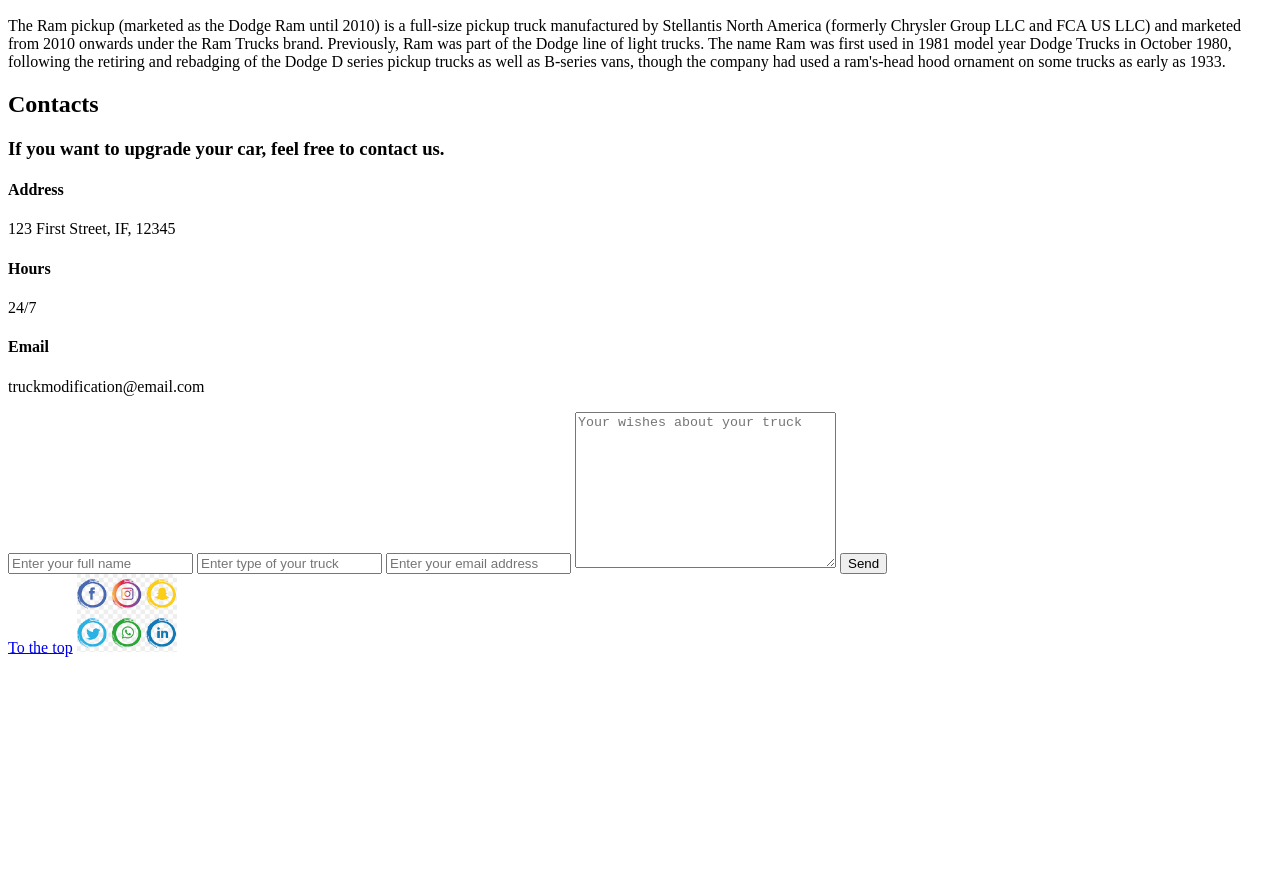
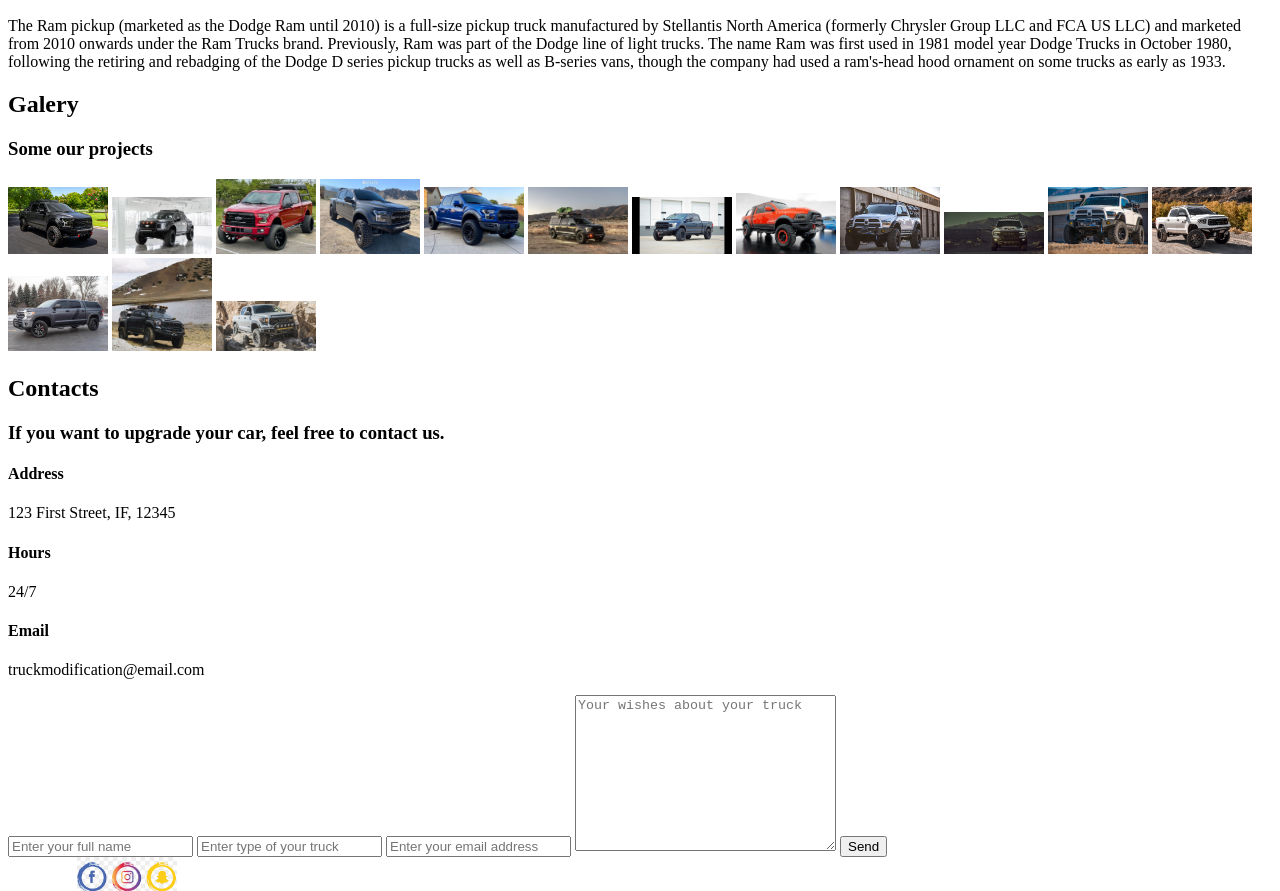
Before and after one commit to SerhiiBodnar/html-lending, a plain HTML site: page index.html in a window 1280 px wide. Shown: the part 1448-2339 px from the top of the page. Before the commit the page ends 2112 px from the top, so only its background shows below. Drawn offline with Linux system fonts and the light colour scheme.

Commit message:
added galery section

```diff
--- a/index.html
+++ b/index.html
@@ -57,7 +57,25 @@
 
         </section>
         <section class="galery">
-
+            <h2 class="galery__title">Galery</h2>
+            <h3 class="galery__subtitle">Some our projects</h3>
+            <div class="galery__carousel carousel">
+                <img width="100" src="img/F-150mods.jpg" alt="Ford">
+                <img width="100" src="img/f150-baja.webp" alt="Ford">
+                <img width="100" src="img/f150-mods-camp.webp" alt="Ford">
+                <img width="100" src="img/f150-raptor-mods.jpg" alt="Ford">
+                <img width="100" src="img/f150-raptor.jpg" alt="Ford">
+                <img width="100" src="img/f150camp.jpg" alt="Ford">
+                <img width="100" src="img/f150galery.jpg" alt="Ford">
+                <img width="100" src="img/ram-2500.jpg" alt="Ram">
+                <img width="100" src="img/ram-camp.jpg" alt="Ram">
+                <img width="100" src="img/ram-galery.webp" alt="Ram">
+                <img width="100" src="img/ram-mods.jpg" alt="Ram">
+                <img width="100" src="img/tundra-mods.jpg" alt="Tundra">
+                <img width="100" src="img/tundra-galery.jpg" alt="Tundra">
+                <img width="100" src="img/tundra-camp.jpg" alt="Tundra">
+                <img width="100" src="img/tundra-rocks.jpg" alt="Tundra">
+            </div>
         </section>
         <section class="contacts">
             <div class="contacts__details">
```
Also changed, not shown: img/f150-baja.webp (added), img/f150-mods-camp.webp (added), img/f150-raptor-mods.jpg (added), img/f150-raptor.jpg (added), img/f150camp.jpg (added), img/f150galery.jpg (added), img/ram-2500.jpg (added), img/ram-camp.jpg (added), img/ram-galery.webp (added), img/ram-mods.jpg (added), img/tundra-camp.jpg (added), img/tundra-galery.jpg (added), img/tundra-mods.jpg (added), img/tundra-rocks.jpg (added).
